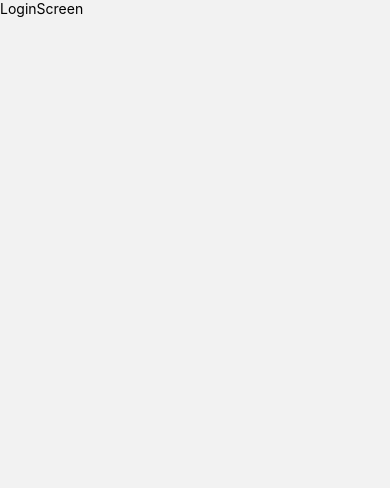
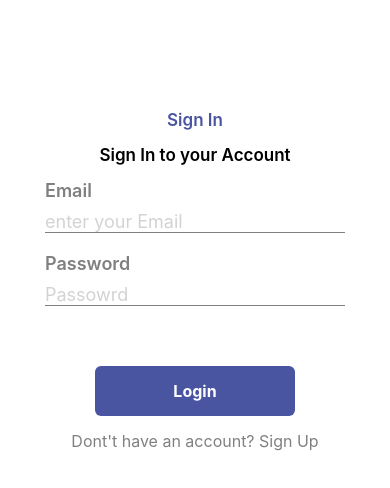
Before and after one commit to alimoinijazani/messenger-project, a React Native app: screen /Login in a window 390 px wide. Shown: the top 488 px of the page. Built offline with nearby package versions, Linux system fonts and the light colour scheme.

Commit message:
loginScreen

```diff
--- a/screens/LoginScreen.js
+++ b/screens/LoginScreen.js
@@ -1,10 +1,114 @@
-import { StyleSheet, Text, View } from 'react-native';
-import React from 'react';
+import {
+  KeyboardAvoidingView,
+  Pressable,
+  StyleSheet,
+  Text,
+  TextInput,
+  View,
+} from 'react-native';
+import React, { useState } from 'react';
+import { useNavigation } from '@react-navigation/native';
 
 const LoginScreen = () => {
+  const [email, setEmail] = useState('');
+  const [password, setPassword] = useState('');
+  const navigation = useNavigation();
   return (
-    <View>
-      <Text>LoginScreen</Text>
+    <View
+      style={{
+        flex: 1,
+        backgroundColor: 'white',
+        padding: 10,
+        alignItems: 'center',
+      }}
+    >
+      <KeyboardAvoidingView>
+        <View
+          style={{
+            marginTop: 100,
+            justifyContent: 'center',
+            alignItems: 'center',
+          }}
+        >
+          <Text style={{ color: '#4A55A2', fontSize: 17, fontWeight: '600' }}>
+            Sign In
+          </Text>
+          <Text style={{ fontSize: 17, fontWeight: '600', marginTop: 15 }}>
+            Sign In to your Account
+          </Text>
+        </View>
+        <View style={{ marginTop: 15 }}>
+          <View>
+            <Text style={{ fontSize: 18, fontWeight: '600', color: 'gray' }}>
+              Email
+            </Text>
+            <TextInput
+              style={{
+                fontSize: 18,
+                borderBottomColor: 'gray',
+                borderBottomWidth: 1,
+                marginVertical: 10,
+                width: 300,
+              }}
+              value={email}
+              onChangeText={(text) => setEmail(text)}
+              placeholderTextColor={'lightgray'}
+              placeholder="enter your Email"
+            />
+          </View>
+        </View>
+        <View style={{ marginTop: 10 }}>
+          <Text style={{ fontSize: 18, fontWeight: '600', color: 'gray' }}>
+            Password
+          </Text>
+
+          <TextInput
+            value={password}
+            onChangeText={(text) => setPassword(text)}
+            secureTextEntry={true}
+            style={{
+              fontSize: email ? 18 : 18,
+              borderBottomColor: 'gray',
+              borderBottomWidth: 1,
+              marginVertical: 10,
+              width: 300,
+            }}
+            placeholderTextColor={'lightgray'}
+            placeholder="Passowrd"
+          />
+        </View>
+
+        <Pressable
+          style={{
+            width: 200,
+            backgroundColor: '#4A55A2',
+            padding: 15,
+            marginTop: 50,
+            marginLeft: 'auto',
+            marginRight: 'auto',
+            borderRadius: 6,
+          }}
+        >
+          <Text
+            style={{
+              color: 'white',
+              fontSize: 16,
+              fontWeight: 'bold',
+              textAlign: 'center',
+            }}
+          >
+            Login
+          </Text>
+        </Pressable>
+        <Pressable
+          onPress={() => navigation.navigate('Register')}
+          style={{ marginTop: 15 }}
+        >
+          <Text style={{ textAlign: 'center', color: 'gray', fontSize: 16 }}>
+            Dont't have an account? Sign Up
+          </Text>
+        </Pressable>
+      </KeyboardAvoidingView>
     </View>
   );
 };
```
